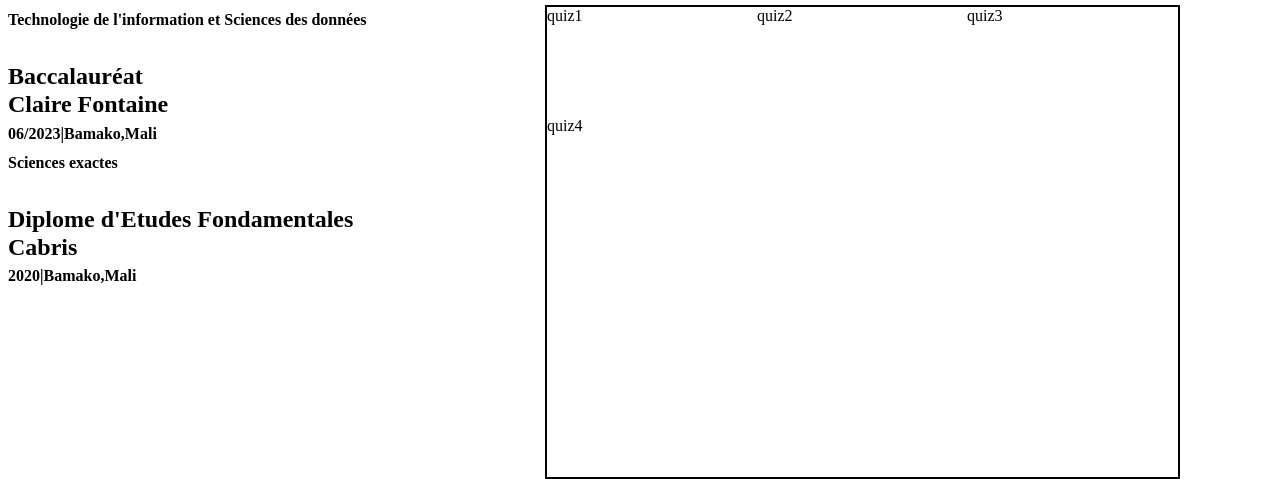
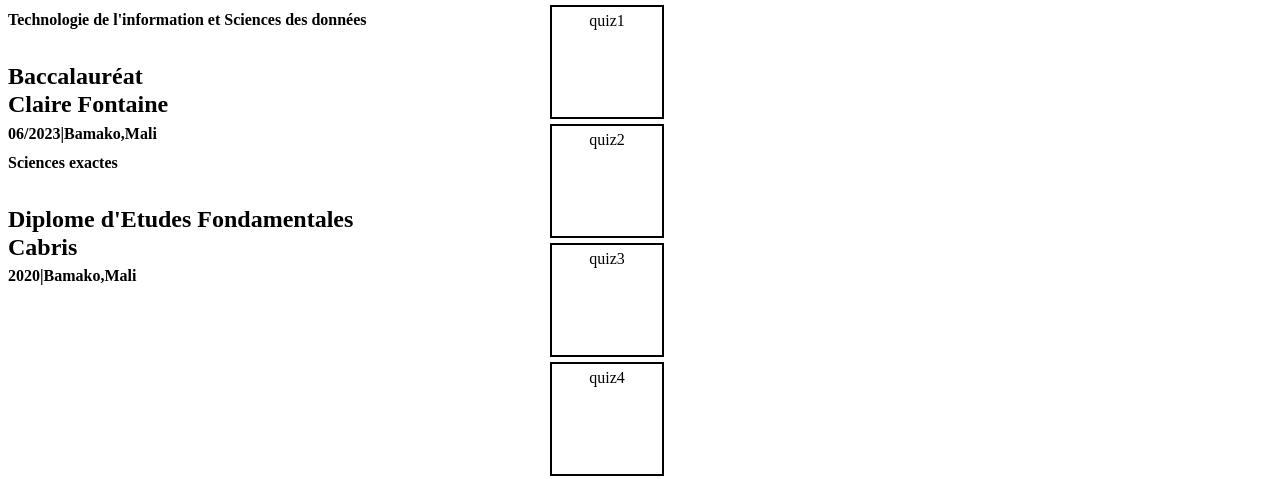
Before and after one commit to Binta2005/monprohtmlcss, a plain HTML site: page index.html in a window 1280 px wide. Shown: the part 444-923 px from the top of the page. Drawn offline with Linux system fonts and the light colour scheme.

Commit message:
Update portofolio.css

```diff
--- a/portofolio.css
+++ b/portofolio.css
@@ -95,10 +95,13 @@
   height: 150px;
 }
 
-.conteneur_rea {
-    display: grid;
-    grid-template-columns: 200px 200px 200px;
-    grid-template-rows: 100px 150px 200px;
-    gap: 10px;
-    border: 2px black, solid ;
+.box {
+    width: 100px;
+    height: 100px;
+    padding: 5px;
+   margin: 5px;
+    border: 2px solid black;
+    text-align: center;
+    display: grid ;
+
 }
```
